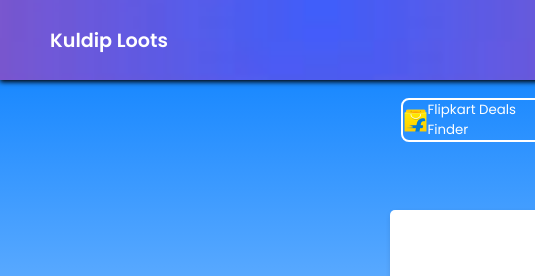
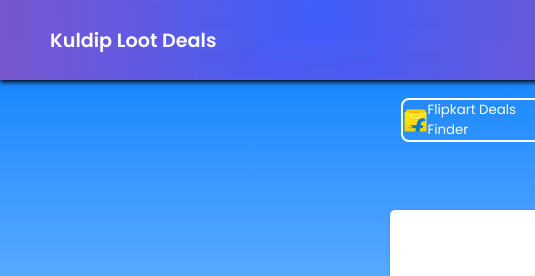
Before and after one commit to kuldipteli/xyz, a plain HTML site: page index.html in a window 1280 px wide. Shown: the top 276 px of the page, 0-535 px from the left. Drawn offline with nearby package versions, Linux system fonts and the light colour scheme.

Commit message:
Update index.html

```diff
--- a/index.html
+++ b/index.html
@@ -4,7 +4,7 @@
 <head>
   <meta charset="UTF-8">
   <meta name="viewport" content="width=device-width, initial-scale=1.0">
-  <title>Kuldip Loots</title>
+  <title>Kuldip Loot Deals</title>
   <link rel="stylesheet" href="assets/style.css">
   <link rel="stylesheet" href="assets/footer.css">
   <link rel="stylesheet" href="https://cdnjs.cloudflare.com/ajax/libs/font-awesome/5.15.2/css/all.min.css" />
@@ -13,7 +13,7 @@
 
 <body>
   <div class="nav">
-    <p class="LOGO">Kuldip Loots</p>
+    <p class="LOGO">Kuldip Loot Deals</p>
     <div class="links">
       <a href="dealer.html" class="del">Deals Finder</a>
       <!-- <a href="">Home</a> -->
```
